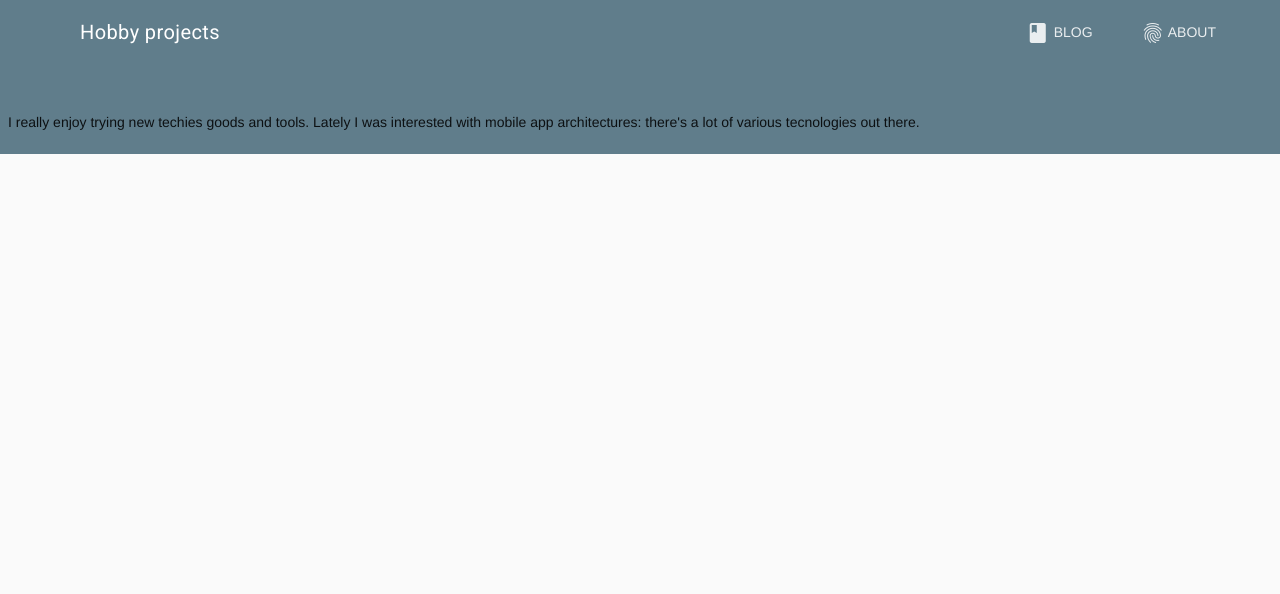
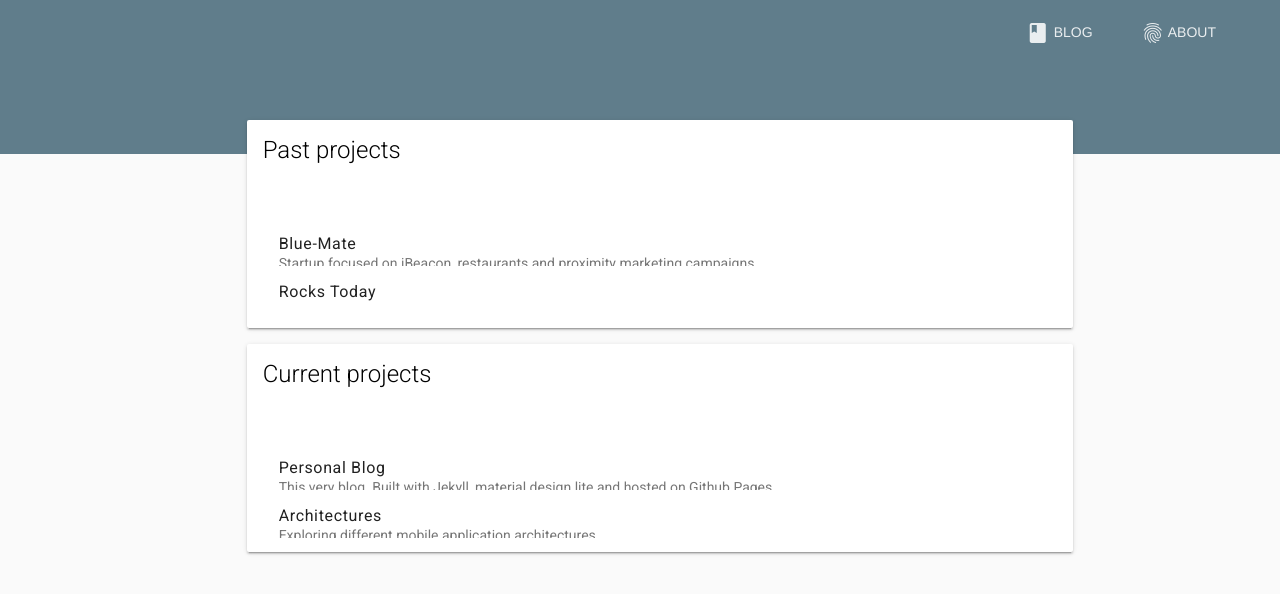
Before and after one commit to mcomisso/mcomisso.github.io, a Jekyll site: the page built from projects/index.html, in a window 1280 px wide. Shown: the top 594 px of the page. Built offline with Jekyll 4.4.1, drawn with Linux system fonts in a browser that asks for light colours; nearby versions of some CDN libraries.

Commit message:
Updated titles, projects page

```diff
--- a/_layouts/page.html
+++ b/_layouts/page.html
@@ -1,5 +1,6 @@
 ---
 layout: default
+title: Projects
 ---
 {% comment %}
 Page base layout
@@ -9,7 +10,7 @@ Page base layout
   mdl-cell--8-col
   mdl-cell--2-offset-desktop
   mdl-cell--4-col-phone
-  mdl-cell--8-col-tablet" style="background-color: white;">
+  mdl-cell--8-col-tablet">
   <div class="max-width" style="padding: 0 20px;">
     {{ content }}
   </div>
--- a/about/index.html
+++ b/about/index.html
@@ -37,12 +37,6 @@ description: About page of Matteo Comisso
   <!-- This is just a separator -->
   </div>
 
-{% include past_projects.html %}
-
-  <div class="mdl-grid">
-  <!-- This is just a separator -->
-  </div>
-
   <div class="mdl-card mdl-shadow--2dp max-width">
     <div class="mdl-card__title">
       <h2 class="mdl-card__title-text">Get in touch</h2>
--- a/index.html
+++ b/index.html
@@ -1,6 +1,6 @@
 ---
 layout: default
-title: Matteo Comisso
+title: Blog
 description: Index of blog
 ---
 <!-- List of posts -->
--- a/projects/index.html
+++ b/projects/index.html
@@ -1,10 +1,9 @@
 ---
-layout: default
-title: Hobby projects
-description: Matteo Comisso
-projects: is-active
+layout: page
 ---
 
-I really enjoy trying new techies goods and tools.
+{% include past_projects.html %}
+<div class="mdl-grid">
 
-Lately I was interested with mobile app architectures: there's a lot of various tecnologies out there.
+</div>
+{% include current_projects.html %}
```
